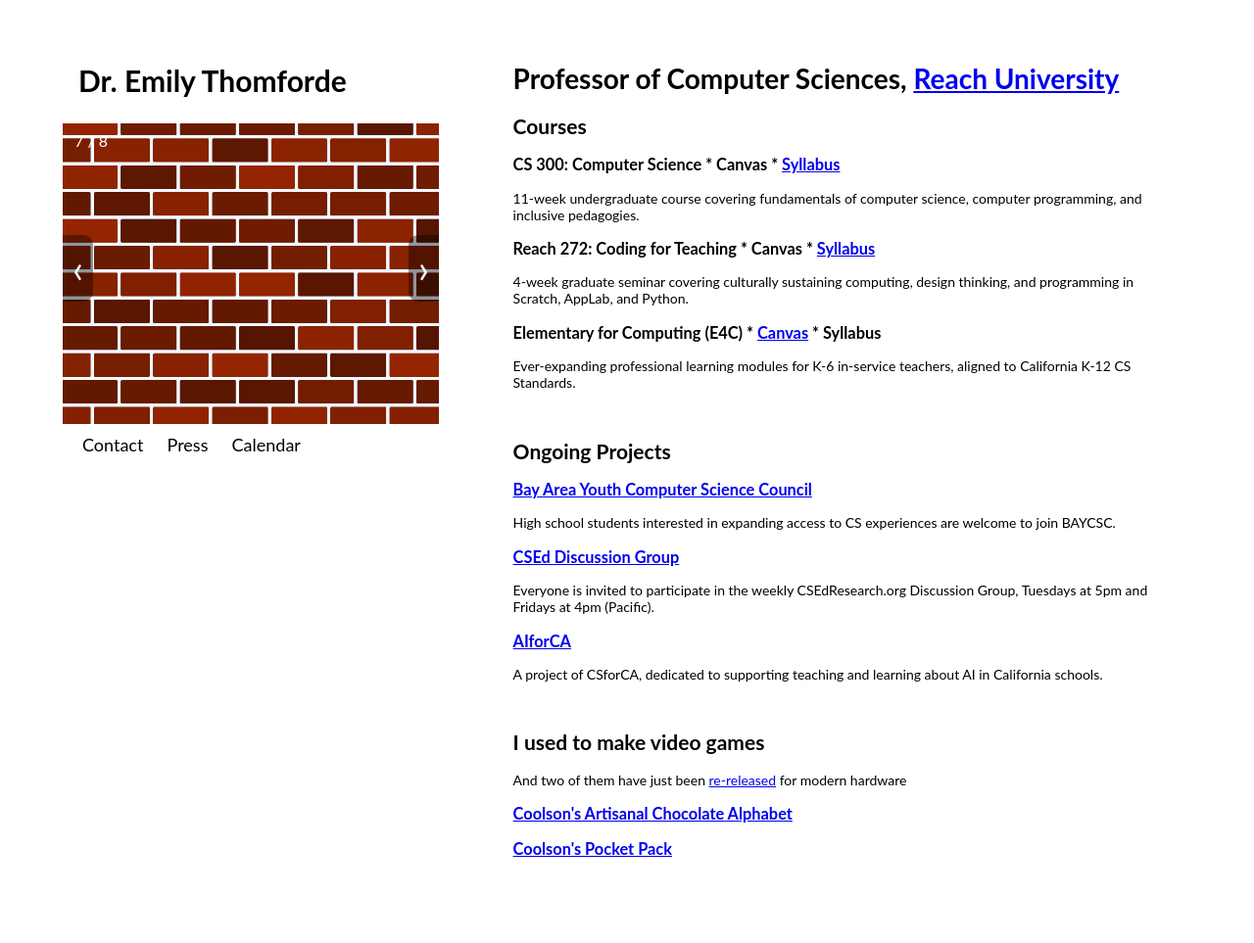
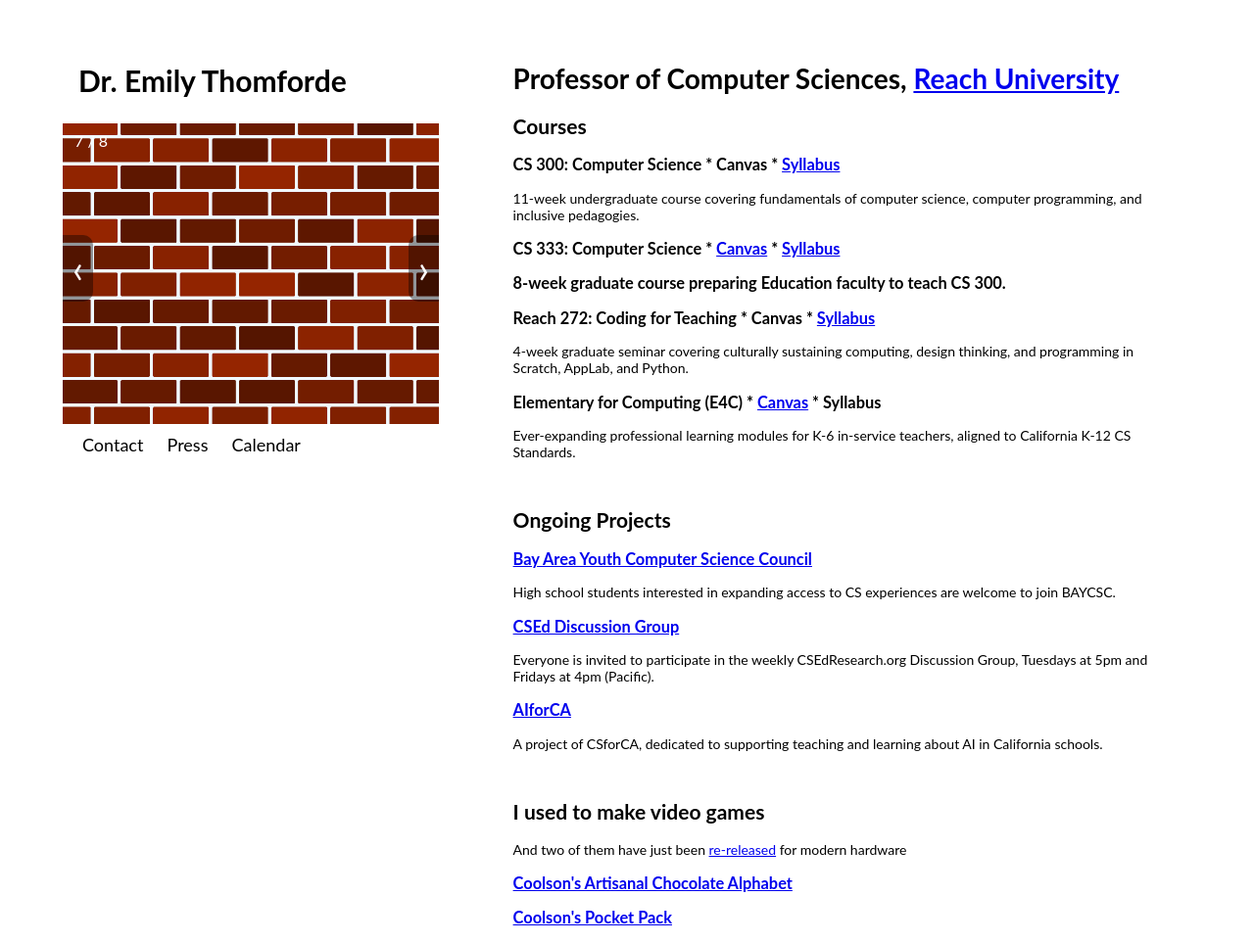
Before and after one commit to thegrene/thegrene.github.io, a Jekyll site: the page index.html, which Jekyll copies as it is, in a window 1280 px wide and 963 px high. Shown: the whole window at 98% size. Built offline with Jekyll 4.4.1, drawn with Linux system fonts in a browser that asks for light colours.

Commit message:
Add CS 333

```diff
--- a/index.html
+++ b/index.html
@@ -66,11 +66,18 @@
 <h2>Courses</h2>
 <h3>CS 300: Computer Science * Canvas * <a href="https://docs.google.com/document/d/1Rdhrf_2MuW4ZWP0GI_EA5iZPlnRkOeet8ByQ5cQYWZM/">Syllabus</a></h3>
 <p>11-week undergraduate course covering fundamentals of computer science, computer programming, and inclusive pedagogies.</p>
+
+<h3>CS 333: Computer Science * <a href="https://reachinst.instructure.com/courses/1655">Canvas</a> * <a href="https://docs.google.com/document/d/1y7oWrkX2icjDGw5ToZyOCl6v14eJbqF8Apijt630EY8">Syllabus</a>
+<p>8-week graduate course preparing Education faculty to teach CS 300.</p>
+
 <h3>Reach 272: Coding for Teaching * Canvas * <a href="https://docs.google.com/document/d/1qCeArLeAo30xsuzWqNYYymMi-9lPTJ4eA2IomDu1mvs/">Syllabus</a></h3>
 <p>4-week graduate seminar covering culturally sustaining computing, design thinking, and programming in Scratch, AppLab, and Python.</p>
+
 <h3>Elementary for Computing (E4C) * <a href="https://reachinst.instructure.com/courses/1244/modules">Canvas</a> * Syllabus</h3>
 <p>Ever-expanding professional learning modules for K-6 in-service teachers, aligned to California K-12 CS Standards.</p>
 <br>
+
+
  <h2>Ongoing Projects</h2>
 <h3><a href="http://baycsc.org">Bay Area Youth Computer Science Council</a></h3>
 <p>High school students interested in expanding access to CS experiences are welcome to join BAYCSC.</p>
```
